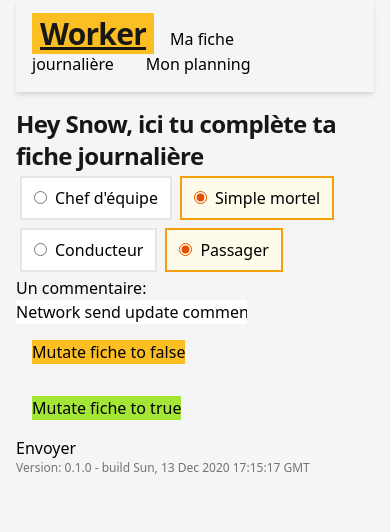
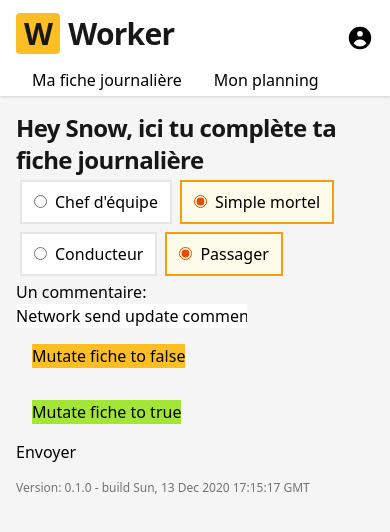
Before and after one commit to Ataginsky/worker, a React (Create React App) app: page / in a window 390 px wide. Shown: the top 532 px of the page. Built offline with nearby package versions, Linux system fonts and the light colour scheme.

Commit message:
feat(App): import dayjs; App header design

```diff
--- a/package.json
+++ b/package.json
@@ -8,6 +8,7 @@
     "@testing-library/react": "^11.2.2",
     "@testing-library/user-event": "^12.2.2",
     "autoprefixer": "^9.8.6",
+    "dayjs": "^1.9.7",
     "postcss": "^7.0.35",
     "react": "^17.0.1",
     "react-dom": "^17.0.1",
--- a/src/App.js
+++ b/src/App.js
@@ -4,40 +4,61 @@ import {
   Route
 } from "react-router-dom";
 
+import dayjs from 'dayjs';
+import dayjsfr from 'dayjs/locale/fr';
+import dayjsRelativeTime from 'dayjs/plugin/relativeTime';
 
 import InternetConnectionChecker from './InternetConnectionChecker';
 // import InternetWatcher from './Components/InternetWatcher';
 import MaFicheJournaliere from "./Pages/MaFicheJournaliere";
 import MenuItem from "./Components/MenuItem";
 
+dayjs.locale('fr');
+dayjs.extend(dayjsRelativeTime);
 
 InternetConnectionChecker.run();
 
 function App() {
 
-	var APP_NAME = "Worker";
 	let APP_VERSION = '0.1.0 - build ' + new Date().toUTCString();
 
 	return (
 		<Router>
-			<div className="container mx-auto px-4">
+			<div className="w-full md:container mx-auto">
 
 				{/* <InternetWatcher /> */}
 
-				<div className="shadow-md p-4 mb-4 select-none">
-					<span className="my-4 cursor-default select-none">
-						<span className="header-title px-2 bg-yellow-400 underline">{APP_NAME}</span>
-					</span>
+				<div className="flex flex-col md:flex-row md:items-baseline justify-between shadow p-4 pb-1 md:p-4 mb-4 select-none bg-white">
+					<div className="mb-4 md:mb-0 md:mr-2 cursor-default select-none
+												  flex flex-row justify-between">
+						<div>
+							<span className="header-title px-2 bg-yellow-400 rounded">W</span>
+							<span className="header-title px-2 ">Worker</span>
+						</div>
 
-					<MenuItem to="/" text="Ma fiche journalière"/>
-					<MenuItem to="/planning" text="Mon planning"/>
+						<div className="block md:hidden w-7 self-end">
+							<svg xmlns="http://www.w3.org/2000/svg" viewBox="0 0 20 20" fill="currentColor"><path strokeWidth={5} fillRule="evenodd" d="M18 10a8 8 0 11-16 0 8 8 0 0116 0zm-6-3a2 2 0 11-4 0 2 2 0 014 0zm-2 4a5 5 0 00-4.546 2.916A5.986 5.986 0 0010 16a5.986 5.986 0 004.546-2.084A5 5 0 0010 11z" clipRule="evenodd" /></svg>
+						</div>
+					</div>
+
+					<div>
+						<MenuItem to="/" text="Ma fiche journalière" active={true}/>
+						<MenuItem to="/planning" text="Mon planning"/>
+					</div>
+
+					<div className="block md:hidden"></div>
+					<div className="hidden md:block w-7 self-end">
+						<svg xmlns="http://www.w3.org/2000/svg" viewBox="0 0 20 20" fill="currentColor"><path strokeWidth={5} fillRule="evenodd" d="M18 10a8 8 0 11-16 0 8 8 0 0116 0zm-6-3a2 2 0 11-4 0 2 2 0 014 0zm-2 4a5 5 0 00-4.546 2.916A5.986 5.986 0 0010 16a5.986 5.986 0 004.546-2.084A5 5 0 0010 11z" clipRule="evenodd" /></svg>
+					</div>
 				</div>
 
-				<Switch>
-					<Route path="/" component={MaFicheJournaliere} />
-				</Switch>
+				<div className="px-4">
+					<Switch>
+						<Route path="/" component={MaFicheJournaliere} />
+					</Switch>
+				</div>
 
-				<div className="text-xs text-gray-500">Version: {APP_VERSION}</div>
+				<div className="text-xs p-4 text-gray-500">Version: {APP_VERSION}</div>
 			</div>
 		</Router>
 	);
```
Also changed, not shown: 2 other files (tests, documents, lock files or other folders).
